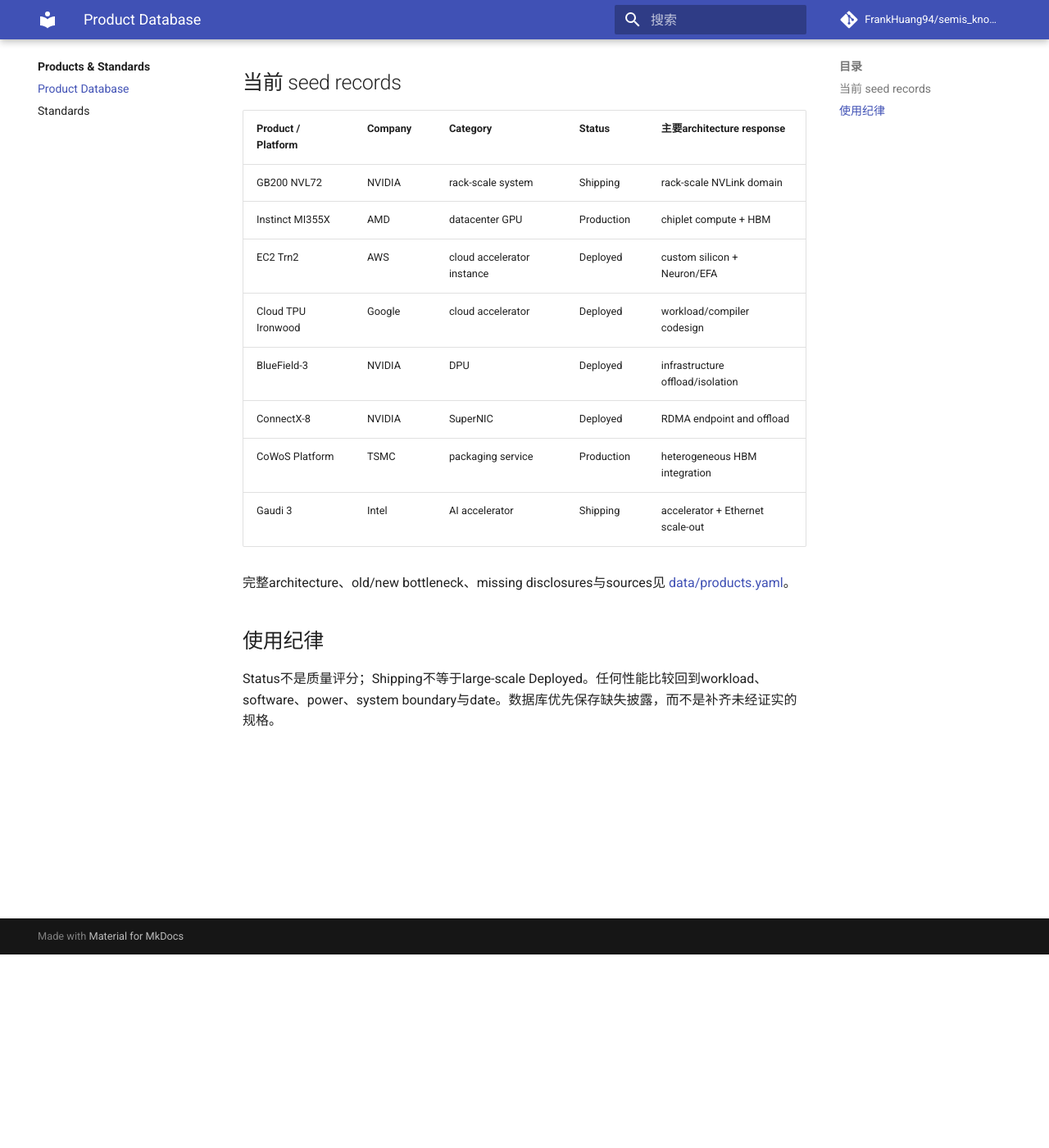
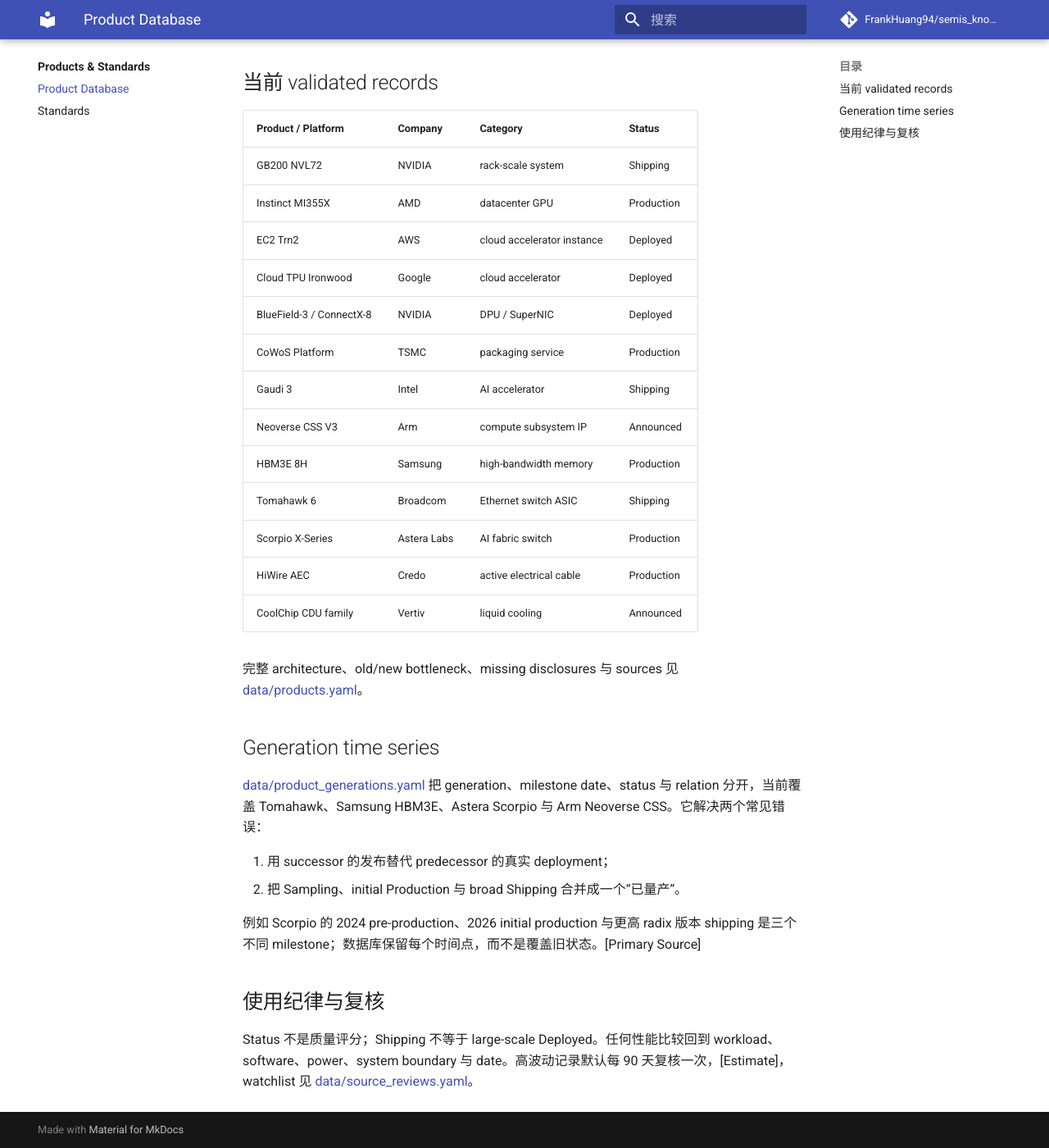
Before and after one commit to FrankHuang94/semis_knowledge_gpt_chinese, an MkDocs documentation site: the page built from docs/24_product_database/index.md, in a window 1280 px wide and 1400 px high, scrolled down 236 px. Shown: the whole window at 82% size. Built offline with MkDocs 1.6.1 and Material for MkDocs 9.7.7, drawn with Linux system fonts in a browser that asks for light colours; comment, search, counter and statistics services are not loaded; some of the changed text lies outside the part shown.

Commit message:
Expand ecosystem intelligence and freshness controls

```diff
--- a/docs/24_product_database/index.md
+++ b/docs/24_product_database/index.md
@@ -1,22 +1,36 @@
 # Product Database
 
-产品记录以status和last_verified为核心，严格区分Announced、Sampling、Production、Shipping、Deployed、Roadmap与Rumored。
+产品记录以 status 和 `last_verified` 为核心，严格区分 Announced、Sampling、Production、Shipping、Deployed、Roadmap 与 Rumored。
 
-## 当前 seed records
+## 当前 validated records
 
-| Product / Platform | Company | Category | Status | 主要architecture response |
-|---|---|---|---|---|
-| GB200 NVL72 | NVIDIA | rack-scale system | Shipping | rack-scale NVLink domain |
-| Instinct MI355X | AMD | datacenter GPU | Production | chiplet compute + HBM |
-| EC2 Trn2 | AWS | cloud accelerator instance | Deployed | custom silicon + Neuron/EFA |
-| Cloud TPU Ironwood | Google | cloud accelerator | Deployed | workload/compiler codesign |
-| BlueField-3 | NVIDIA | DPU | Deployed | infrastructure offload/isolation |
-| ConnectX-8 | NVIDIA | SuperNIC | Deployed | RDMA endpoint and offload |
-| CoWoS Platform | TSMC | packaging service | Production | heterogeneous HBM integration |
-| Gaudi 3 | Intel | AI accelerator | Shipping | accelerator + Ethernet scale-out |
+| Product / Platform | Company | Category | Status |
+|---|---|---|---|
+| GB200 NVL72 | NVIDIA | rack-scale system | Shipping |
+| Instinct MI355X | AMD | datacenter GPU | Production |
+| EC2 Trn2 | AWS | cloud accelerator instance | Deployed |
+| Cloud TPU Ironwood | Google | cloud accelerator | Deployed |
+| BlueField-3 / ConnectX-8 | NVIDIA | DPU / SuperNIC | Deployed |
+| CoWoS Platform | TSMC | packaging service | Production |
+| Gaudi 3 | Intel | AI accelerator | Shipping |
+| Neoverse CSS V3 | Arm | compute subsystem IP | Announced |
+| HBM3E 8H | Samsung | high-bandwidth memory | Production |
+| Tomahawk 6 | Broadcom | Ethernet switch ASIC | Shipping |
+| Scorpio X-Series | Astera Labs | AI fabric switch | Production |
+| HiWire AEC | Credo | active electrical cable | Production |
+| CoolChip CDU family | Vertiv | liquid cooling | Announced |
 
-完整architecture、old/new bottleneck、missing disclosures与sources见 [data/products.yaml](https://github.com/FrankHuang94/semis_knowledge_gpt_chinese/blob/main/data/products.yaml)。
+完整 architecture、old/new bottleneck、missing disclosures 与 sources 见 [data/products.yaml](https://github.com/FrankHuang94/semis_knowledge_gpt_chinese/blob/main/data/products.yaml)。
 
-## 使用纪律
+## Generation time series
 
-Status不是质量评分；Shipping不等于large-scale Deployed。任何性能比较回到workload、software、power、system boundary与date。数据库优先保存缺失披露，而不是补齐未经证实的规格。
+[data/product_generations.yaml](https://github.com/FrankHuang94/semis_knowledge_gpt_chinese/blob/main/data/product_generations.yaml) 把 generation、milestone date、status 与 relation 分开，当前覆盖 Tomahawk、Samsung HBM3E、Astera Scorpio 与 Arm Neoverse CSS。它解决两个常见错误：
+
+1. 用 successor 的发布替代 predecessor 的真实 deployment；
+2. 把 Sampling、initial Production 与 broad Shipping 合并成一个“已量产”。
+
+例如 Scorpio 的 2024 pre-production、2026 initial production 与更高 radix 版本 shipping 是三个不同 milestone；数据库保留每个时间点，而不是覆盖旧状态。[Primary Source]
+
+## 使用纪律与复核
+
+Status 不是质量评分；Shipping 不等于 large-scale Deployed。任何性能比较回到 workload、software、power、system boundary 与 date。高波动记录默认每 90 天复核一次，[Estimate]，watchlist 见 [data/source_reviews.yaml](https://github.com/FrankHuang94/semis_knowledge_gpt_chinese/blob/main/data/source_reviews.yaml)。
```
Also changed, not shown: ROADMAP.md (+10 -10 lines), docs/23_company_architecture/index.md (+17 -15 lines), docs/25_standards/index.md (+13 -11 lines), 7 other files.
